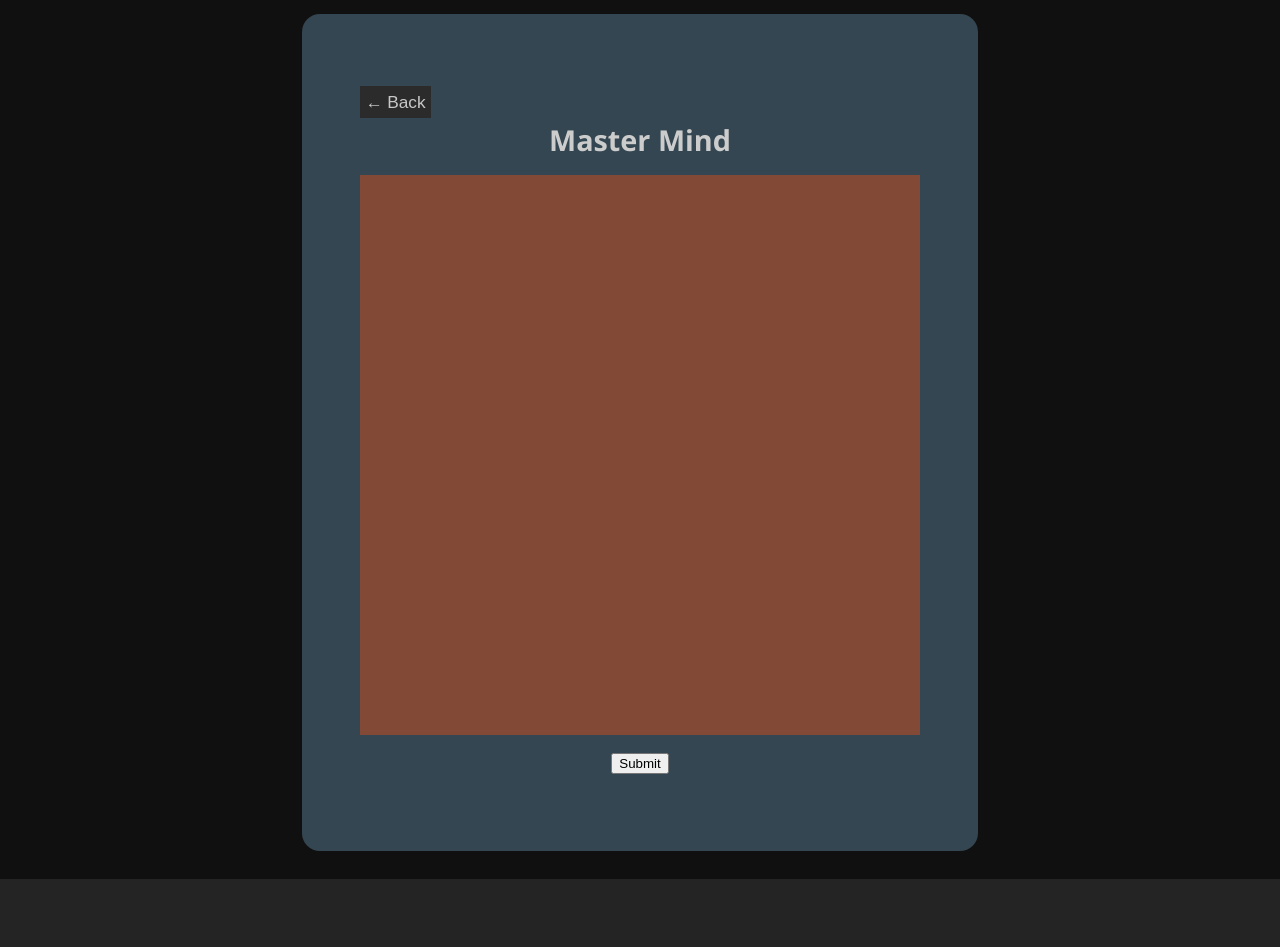
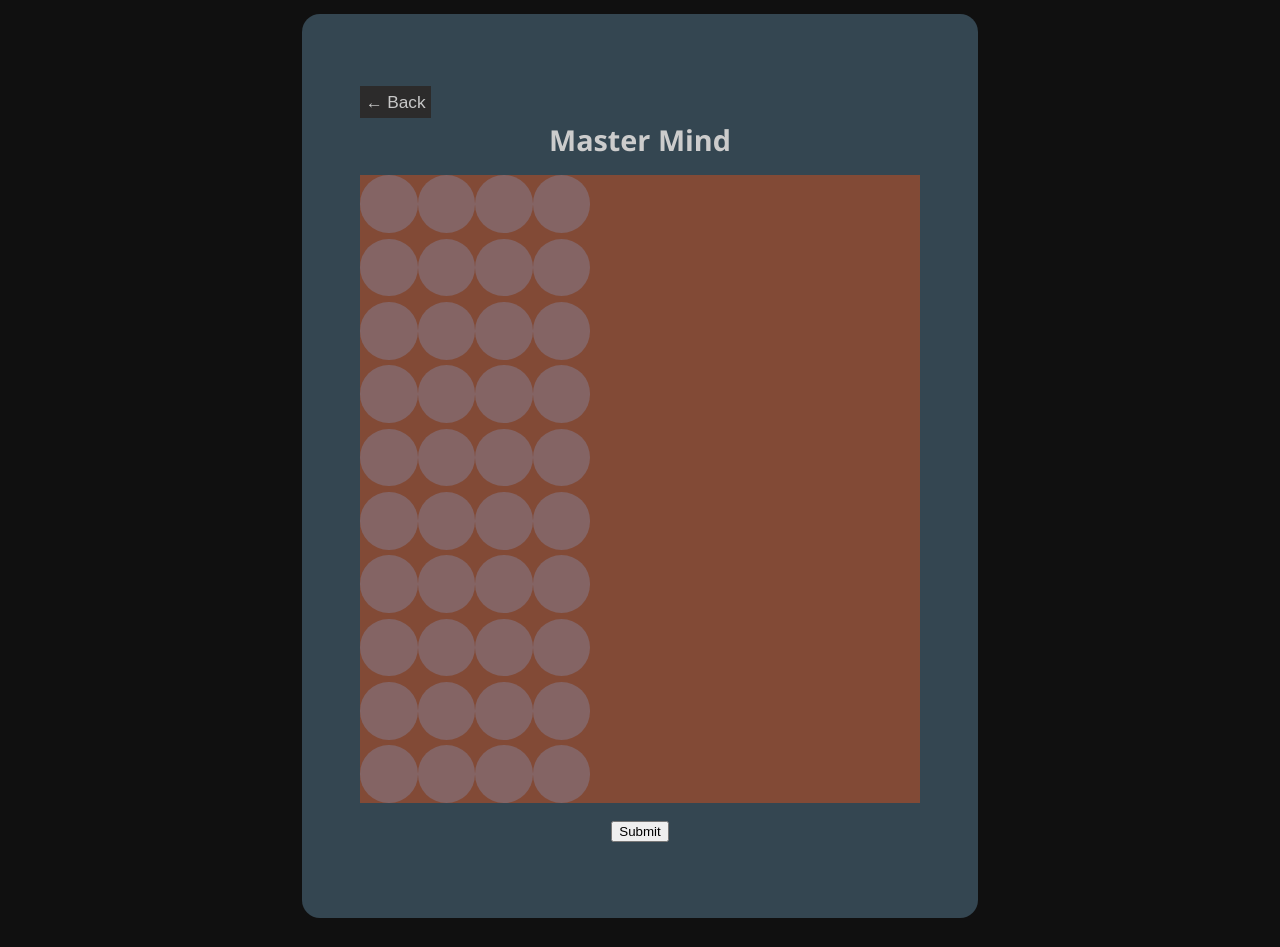
Before and after one commit to gubespam/da-mantou-games, a React (Vite) app: page /da-mantou-games/mastermind in a window 1280 px wide. Both pictures are taken after a click on the button "Submit". Before the commit the page ends 879 px from the top, so only its background shows below. Built offline with nearby package versions, Linux system fonts and the light colour scheme; a web font is replaced by a local one.

Commit message:
partial impl

```diff
--- a/src/mastermind/MasterMind.css
+++ b/src/mastermind/MasterMind.css
@@ -1,6 +1,3 @@
-
-.playarea {
-}
 
 .board {
   display: flex;
@@ -69,12 +66,14 @@
 
   margin-top: 4em;
   display: inline-grid;
+  gap: 0.25em;
   grid-template-columns: repeat(3, 1fr); /* Creates 3 equal-width columns */
 
-  background-color: grey;
+  background-color: rgb(55, 55, 70);
   border: 1px white solid;
 
   font-size: 0.5em;
+  padding: 0.25em;
 }
 
 .code-picker .code-peg {
--- a/src/mastermind/MasterMind.jsx
+++ b/src/mastermind/MasterMind.jsx
@@ -35,12 +35,15 @@ const GameModes = Object.freeze({
 const BOARD_WIDTH = 4;
 const BOARD_HEIGHT = 10;
 
-function emptySecret() {
+function emptyGuess() {
   return new Array(BOARD_WIDTH).fill(undefined);
 }
 
 function emptyBoard() {
-  return Array.from({ length: BOARD_HEIGHT }, () => new Array(BOARD_WIDTH).fill(undefined));
+  return Array.from({ length: BOARD_HEIGHT }, () => ({
+    guess: emptyGuess(),
+    score: emptyGuess()
+  }));
 }
 
 function initializeBoard() {
@@ -142,28 +145,32 @@ function ScoredGuessRow({guess, score}){
 function Board({board, guessIndex, setBoard}){
   return (
     <div className={`board`}>
-      {board.filter((row, rowIndex) => rowIndex <= guessIndex)
+      {board/*.filter((row, rowIndex) => rowIndex <= guessIndex)*/
         .map((row, rowIndex) => (
-          rowIndex == guessIndex ?
-            <PickableGuess guess={row.guess} onChange={(newGuess) => {
+          (rowIndex === guessIndex ?
+            <PickableGuess key={rowIndex} guess={row.guess} onChange={(newGuess) => {
               const newBoard = [...board]
-              const newRow = [...row]
+              const newRow = {...row}
               newRow.guess = newGuess
               newBoard[guessIndex] = newRow
               setBoard(newBoard)
             }} />
-          : <ScoredGuessRow guess={row.guess} score={row.score} />
-          ))
-      }
+          : <ScoredGuessRow key={rowIndex} guess={row.guess} score={row.score} />
+          )))
+        }
     </div>)
 }
 
 function MasterMind() {
-  const [secret, setSecret] = useState(() => emptySecret())
+  const [secret, setSecret] = useState(() => emptyGuess())
   const [board, setBoard] = useState(initializeBoard());
   const [guessIndex, setGuessIndex] = useState(0)
   const [gameMode, setGameMode] = useState(GameModes.SET_CODE);
   const [hasWon, setHasWon] = useState(false);
+
+  Object.entries({board, setBoard, guessIndex, setGuessIndex, gameMode, setGameMode}).forEach(([key, value]) => {
+    window[key] = value
+  })
 
   const submitSecret = (secret) => {
     setSecret(secret)
@@ -193,7 +200,7 @@ function MasterMind() {
       {
         gameMode === GameModes.FINISHED &&
           <button className="new-game" onClick={() => {
-            setSecret(emptySecret())
+            setSecret(emptyGuess())
             setBoard(initializeBoard());
             setGuessIndex(0)
             setGameMode(GameModes.SET_CODE);
@@ -209,7 +216,7 @@ function MasterMind() {
         }
         {
           gameMode !== GameModes.SET_CODE &&
-            <Board board={board} setBoard={setBoard} />
+            <Board board={board} setBoard={setBoard} guessIndex={guessIndex}/>
         }
         {
           gameMode !== GameModes.FINISHED &&
```
